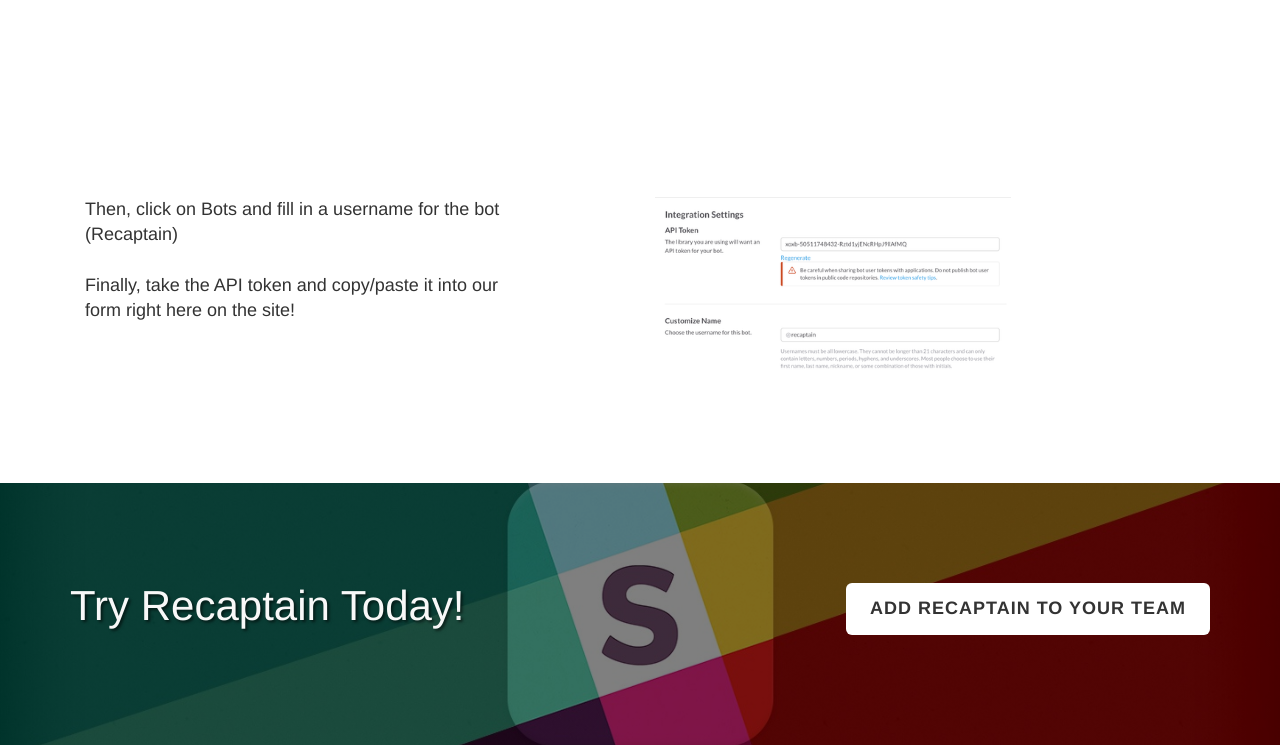
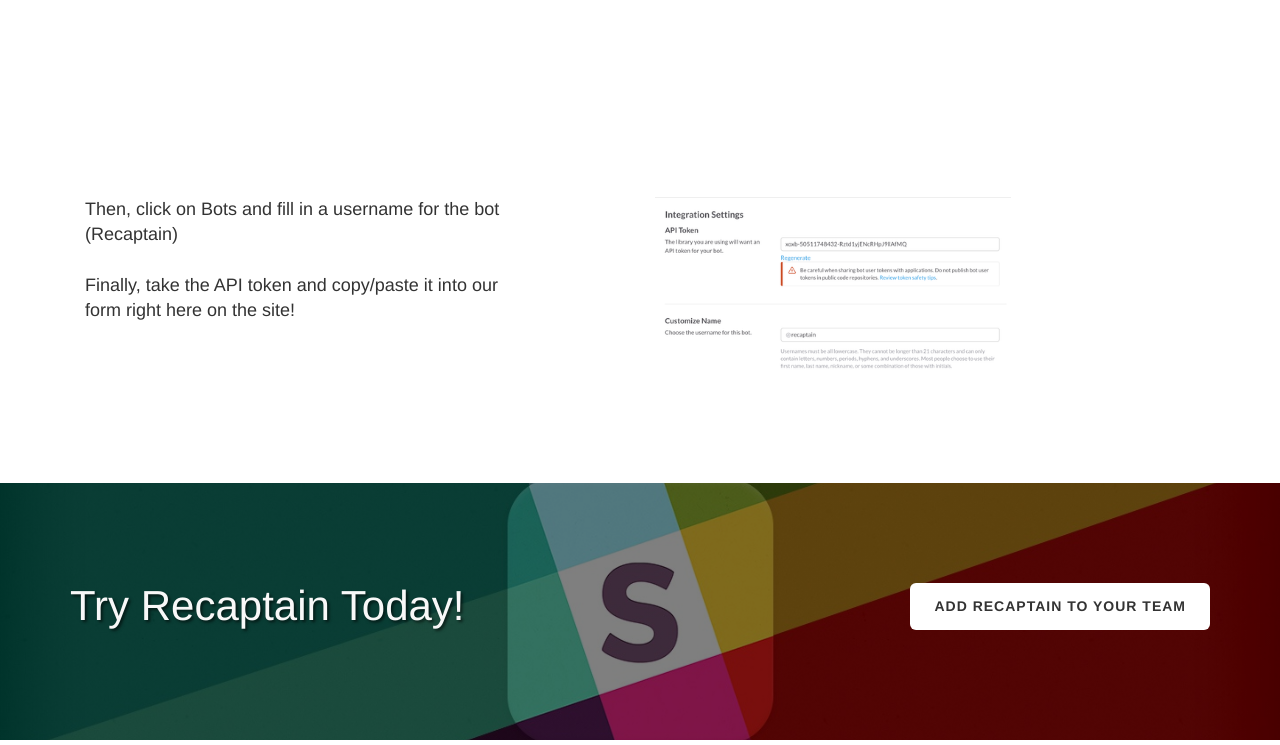
Before and after one commit to Alex-Luo/recaptain.github.io, a plain HTML site: page index.html in a window 1280 px wide. Shown: the part 3365-4110 px from the top of the page. Drawn offline with nearby package versions, Linux system fonts and the light colour scheme; some packages are replaced by stand-ins of ours; a script that the page names is missing.

Commit message:
button fixes

```diff
--- a/css/style.css
+++ b/css/style.css
@@ -138,6 +138,7 @@
 		margin-bottom: 0px;
 		padding-top: 40px;
 		float: center;
+		font-size: 1em;
 	}
 }
 
@@ -229,6 +230,12 @@
   border-radius: 6px;
 }
 
+.btn-md {
+  font-size: 14px;
+  line-height: 1.33;
+  border-radius: 6px;
+}
+
 .btn-primary {
   color: #fff;
   background-color: #428bca;
--- a/index.html
+++ b/index.html
@@ -179,7 +179,7 @@
                 </div>
                 <div class="col-lg-6">
                     <ul class="final">
-                        <button class="btn btn-default btn-lg" onClick="alert();" >Add Recaptain To Your Team</button>
+                        <button class="btn btn-default btn-md" onClick="alert();" >Add Recaptain To Your Team</button>
                     </ul>
                 </div>
             </div>
```
